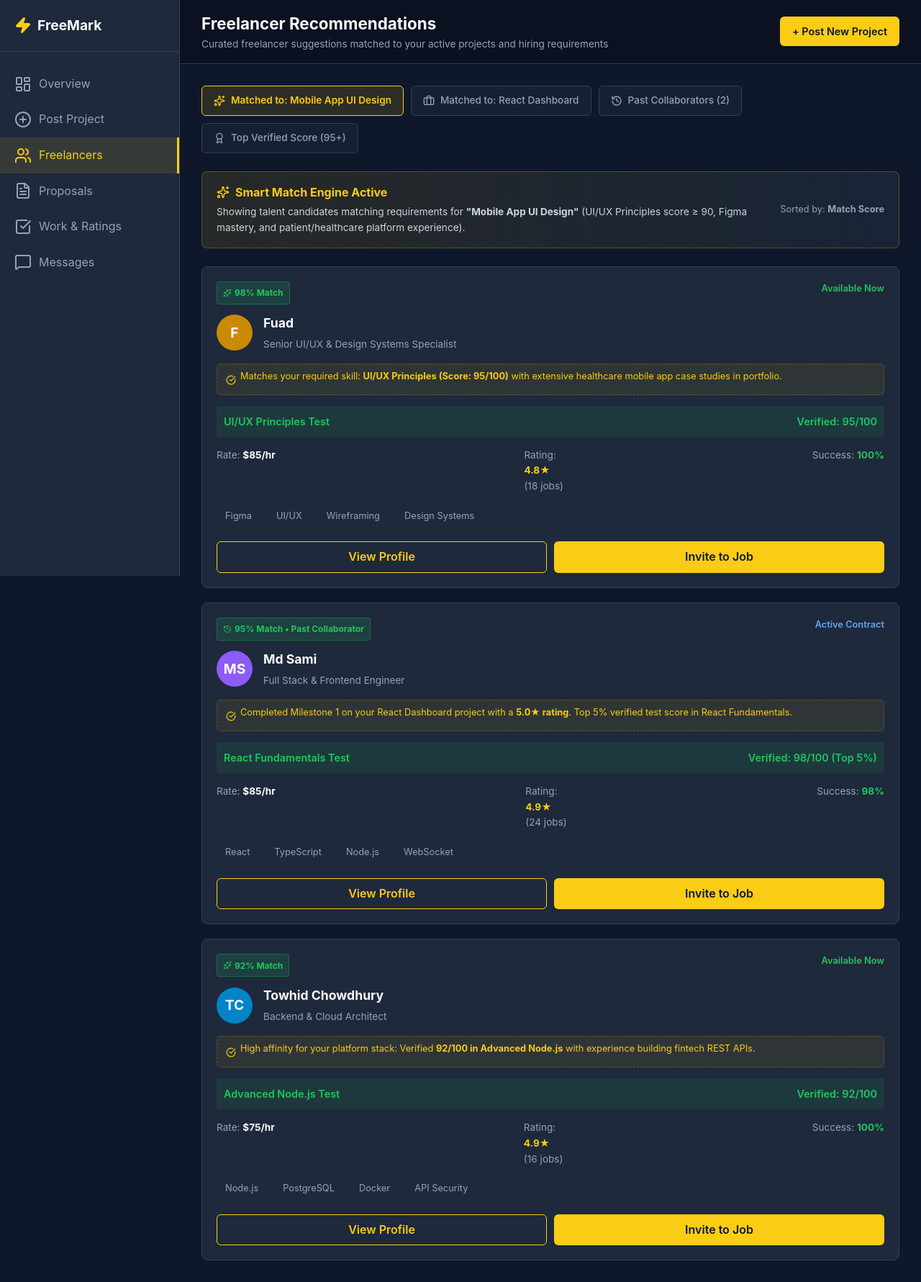
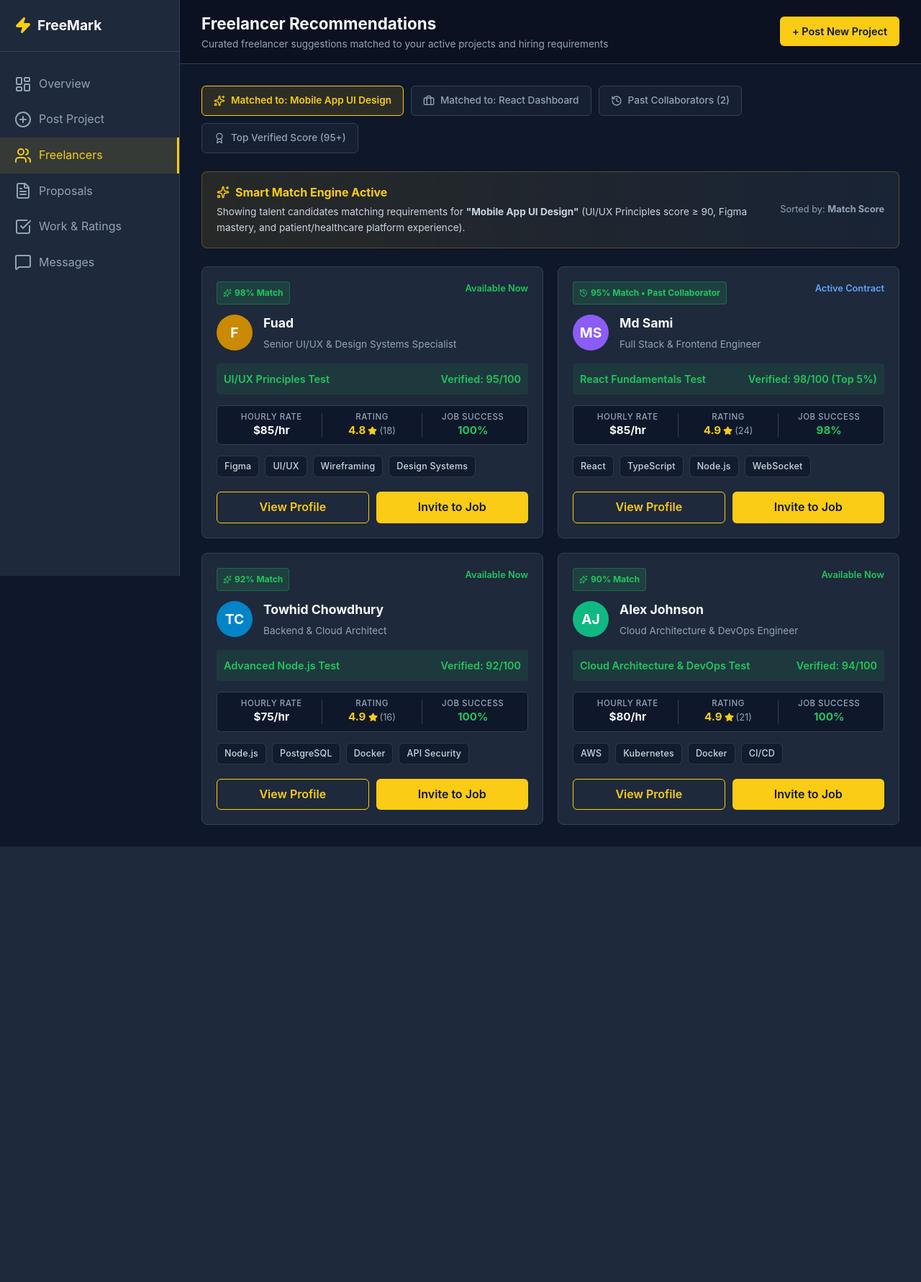
Before and after one commit to iafuad/FreeMark, a PHP site: page /client/freelancers.html in a window 1280 px wide. Shown: the whole page at 72% size. After the commit the page ends 1176 px from the top, so only its background shows below. Run offline with PHP 8.4, Linux system fonts and the light colour scheme.

Commit message:
Refactor freelancer card layout: enhance stats display and improve tag styles

```diff
--- a/client/freelancers.html
+++ b/client/freelancers.html
@@ -85,21 +85,29 @@
                         </div>
                     </div>
 
-                    <!-- Match Explanation Callout -->
-                    <div class="match-reason">
-                        <i data-lucide="check-circle" class="icon-sm"></i>
-                        <span>Matches your required skill: <strong>UI/UX Principles (Score: 95/100)</strong> with extensive healthcare mobile app case studies in portfolio.</span>
-                    </div>
 
                     <div class="skill-score">
                         <span>UI/UX Principles Test</span>
                         <span>Verified: 95/100</span>
                     </div>
 
-                    <div class="freelancer-metrics">
-                        <span>Rate: <strong>$85/hr</strong></span>
-                        <span>Rating: <strong class="rating">4.8★</strong> (18 jobs)</span>
-                        <span>Success: <strong class="success">100%</strong></span>
+                    <div class="freelancer-stats-row">
+                        <div class="stat-col">
+                            <span class="stat-label">Hourly Rate</span>
+                            <span class="stat-value">$85/hr</span>
+                        </div>
+                        <div class="stat-col">
+                            <span class="stat-label">Rating</span>
+                            <div class="stat-value rating">
+                                <span>4.8</span>
+                                <i data-lucide="star" class="stat-star-icon"></i>
+                                <span class="stat-jobs-count">(18)</span>
+                            </div>
+                        </div>
+                        <div class="stat-col">
+                            <span class="stat-label">Job Success</span>
+                            <span class="stat-value success">100%</span>
+                        </div>
                     </div>
 
                     <div class="tags tags-spaced">
@@ -130,21 +138,29 @@
                         </div>
                     </div>
 
-                    <!-- Match Explanation Callout -->
-                    <div class="match-reason">
-                        <i data-lucide="check-circle" class="icon-sm"></i>
-                        <span>Completed Milestone 1 on your React Dashboard project with a <strong>5.0★ rating</strong>. Top 5% verified test score in React Fundamentals.</span>
-                    </div>
 
                     <div class="skill-score">
                         <span>React Fundamentals Test</span>
                         <span>Verified: 98/100 (Top 5%)</span>
                     </div>
 
-                    <div class="freelancer-metrics">
-                        <span>Rate: <strong>$85/hr</strong></span>
-                        <span>Rating: <strong class="rating">4.9★</strong> (24 jobs)</span>
-                        <span>Success: <strong class="success">98%</strong></span>
+                    <div class="freelancer-stats-row">
+                        <div class="stat-col">
+                            <span class="stat-label">Hourly Rate</span>
+                            <span class="stat-value">$85/hr</span>
+                        </div>
+                        <div class="stat-col">
+                            <span class="stat-label">Rating</span>
+                            <div class="stat-value rating">
+                                <span>4.9</span>
+                                <i data-lucide="star" class="stat-star-icon"></i>
+                                <span class="stat-jobs-count">(24)</span>
+                            </div>
+                        </div>
+                        <div class="stat-col">
+                            <span class="stat-label">Job Success</span>
+                            <span class="stat-value success">98%</span>
+                        </div>
                     </div>
 
                     <div class="tags tags-spaced">
@@ -175,21 +191,29 @@
                         </div>
                     </div>
 
-                    <!-- Match Explanation Callout -->
-                    <div class="match-reason">
-                        <i data-lucide="check-circle" class="icon-sm"></i>
-                        <span>High affinity for your platform stack: Verified <strong>92/100 in Advanced Node.js</strong> with experience building fintech REST APIs.</span>
-                    </div>
 
                     <div class="skill-score">
                         <span>Advanced Node.js Test</span>
                         <span>Verified: 92/100</span>
                     </div>
 
-                    <div class="freelancer-metrics">
-                        <span>Rate: <strong>$75/hr</strong></span>
-                        <span>Rating: <strong class="rating">4.9★</strong> (16 jobs)</span>
-                        <span>Success: <strong class="success">100%</strong></span>
+                    <div class="freelancer-stats-row">
+                        <div class="stat-col">
+                            <span class="stat-label">Hourly Rate</span>
+                            <span class="stat-value">$75/hr</span>
+                        </div>
+                        <div class="stat-col">
+                            <span class="stat-label">Rating</span>
+                            <div class="stat-value rating">
+                                <span>4.9</span>
+                                <i data-lucide="star" class="stat-star-icon"></i>
+                                <span class="stat-jobs-count">(16)</span>
+                            </div>
+                        </div>
+                        <div class="stat-col">
+                            <span class="stat-label">Job Success</span>
+                            <span class="stat-value success">100%</span>
+                        </div>
                     </div>
 
                     <div class="tags tags-spaced">
@@ -204,6 +228,59 @@
                         <a href="hire.html" class="btn btn-primary freelancer-action">Invite to Job</a>
                     </div>
                 </div>
+
+                <!-- Freelancer 4 (Matched to Cloud/DevOps) -->
+                <div class="freelancer-card">
+                    <div class="freelancer-card-header">
+                        <span class="match-badge"><i data-lucide="sparkles" class="icon-xs"></i> 90% Match</span>
+                        <span class="freelancer-status text-success">Available Now</span>
+                    </div>
+
+                    <div class="freelancer-header-info">
+                        <div class="freelancer-avatar" style="background-color: #10b981;">AJ</div>
+                        <div class="freelancer-details">
+                            <h4>Alex Johnson</h4>
+                            <p>Cloud Architecture & DevOps Engineer</p>
+                        </div>
+                    </div>
+
+
+                    <div class="skill-score">
+                        <span>Cloud Architecture & DevOps Test</span>
+                        <span>Verified: 94/100</span>
+                    </div>
+
+                    <div class="freelancer-stats-row">
+                        <div class="stat-col">
+                            <span class="stat-label">Hourly Rate</span>
+                            <span class="stat-value">$80/hr</span>
+                        </div>
+                        <div class="stat-col">
+                            <span class="stat-label">Rating</span>
+                            <div class="stat-value rating">
+                                <span>4.9</span>
+                                <i data-lucide="star" class="stat-star-icon"></i>
+                                <span class="stat-jobs-count">(21)</span>
+                            </div>
+                        </div>
+                        <div class="stat-col">
+                            <span class="stat-label">Job Success</span>
+                            <span class="stat-value success">100%</span>
+                        </div>
+                    </div>
+
+                    <div class="tags tags-spaced">
+                        <span class="tag">AWS</span>
+                        <span class="tag">Kubernetes</span>
+                        <span class="tag">Docker</span>
+                        <span class="tag">CI/CD</span>
+                    </div>
+
+                    <div class="freelancer-actions">
+                        <a href="../guest/freelancer-profile.html" class="btn btn-outline freelancer-action">View Profile</a>
+                        <a href="hire.html" class="btn btn-primary freelancer-action">Invite to Job</a>
+                    </div>
+                </div>
             </div>
         </div>
     </main>
--- a/css/client/components.css
+++ b/css/client/components.css
@@ -67,10 +67,75 @@
 .notif-icon-box .icon-xl { width: 20px; }
 .freelancer-card-header { display: flex; justify-content: space-between; align-items: flex-start; margin-bottom: 12px; }
 .freelancer-status { font-size: 0.8rem; font-weight: 600; }
-.freelancer-metrics { display: flex; justify-content: space-between; font-size: 0.85rem; color: var(--text-secondary); margin-bottom: 15px; }
-.freelancer-metrics strong { color: var(--text-primary); }
-.freelancer-metrics .rating { color: var(--accent); }
-.freelancer-metrics .success { color: #22c55e; }
+.freelancer-stats-row {
+    display: grid;
+    grid-template-columns: repeat(3, 1fr);
+    background: var(--bg-primary);
+    border: 1px solid var(--border-color);
+    border-radius: 6px;
+    padding: 10px 6px;
+    margin-bottom: 15px;
+}
+
+.stat-col {
+    display: flex;
+    flex-direction: column;
+    align-items: center;
+    justify-content: center;
+    text-align: center;
+    gap: 4px;
+    border-right: 1px solid var(--border-color);
+    padding: 0 4px;
+}
+
+.stat-col:last-child {
+    border-right: none;
+}
+
+.stat-col .stat-label {
+    font-size: 0.72rem;
+    color: var(--text-secondary);
+    text-transform: uppercase;
+    letter-spacing: 0.5px;
+    font-weight: 500;
+    line-height: 1;
+    text-align: center;
+}
+
+.stat-col .stat-value {
+    font-size: 0.95rem;
+    font-weight: 700;
+    color: var(--text-primary);
+    white-space: nowrap;
+    display: inline-flex;
+    align-items: center;
+    justify-content: center;
+    gap: 3px;
+    line-height: 1.2;
+}
+
+.stat-col .stat-value.rating {
+    color: var(--accent);
+}
+
+.stat-col .stat-value.success {
+    color: #22c55e;
+}
+
+.stat-star-icon {
+    width: 13px;
+    height: 13px;
+    fill: var(--accent);
+    color: var(--accent);
+    display: inline-block;
+    vertical-align: middle;
+}
+
+.stat-jobs-count {
+    font-size: 0.8rem;
+    font-weight: 400;
+    color: var(--text-secondary);
+}
 .tags-spaced { margin-bottom: 20px; }
 .freelancer-actions { display: flex; gap: 10px; margin-top: auto; }
 .freelancer-action { flex: 1; padding: 8px; text-align: center; text-decoration: none; }
@@ -224,8 +289,8 @@
 
 /* Freelancer List & Cards */
 .freelancer-list {
-    display: flex;
-    flex-direction: column;
+    display: grid;
+    grid-template-columns: repeat(2, 1fr);
     gap: 20px;
 }
 
--- a/css/style.css
+++ b/css/style.css
@@ -259,16 +259,30 @@ header {
 
 .tags {
     display: flex;
-    gap: 10px;
+    flex-wrap: wrap;
+    gap: 8px;
     margin-bottom: 20px;
 }
 
 .tag {
-    background-color: var(--bg-secondary);
-    padding: 5px 12px;
-    border-radius: 4px;
-    font-size: 0.8rem;
-    color: var(--text-secondary);
+    background: rgba(15, 23, 42, 0.7);
+    border: 1px solid rgba(148, 163, 184, 0.2);
+    padding: 4px 10px;
+    border-radius: 6px;
+    font-size: 0.78rem;
+    font-weight: 500;
+    color: #cbd5e1;
+    display: inline-flex;
+    align-items: center;
+    gap: 5px;
+    letter-spacing: 0.2px;
+    transition: all 0.2s ease;
+}
+
+.tag:hover {
+    border-color: rgba(250, 204, 21, 0.4);
+    color: var(--accent);
+    background: rgba(250, 204, 21, 0.06);
 }
 
 .project-meta {
```
